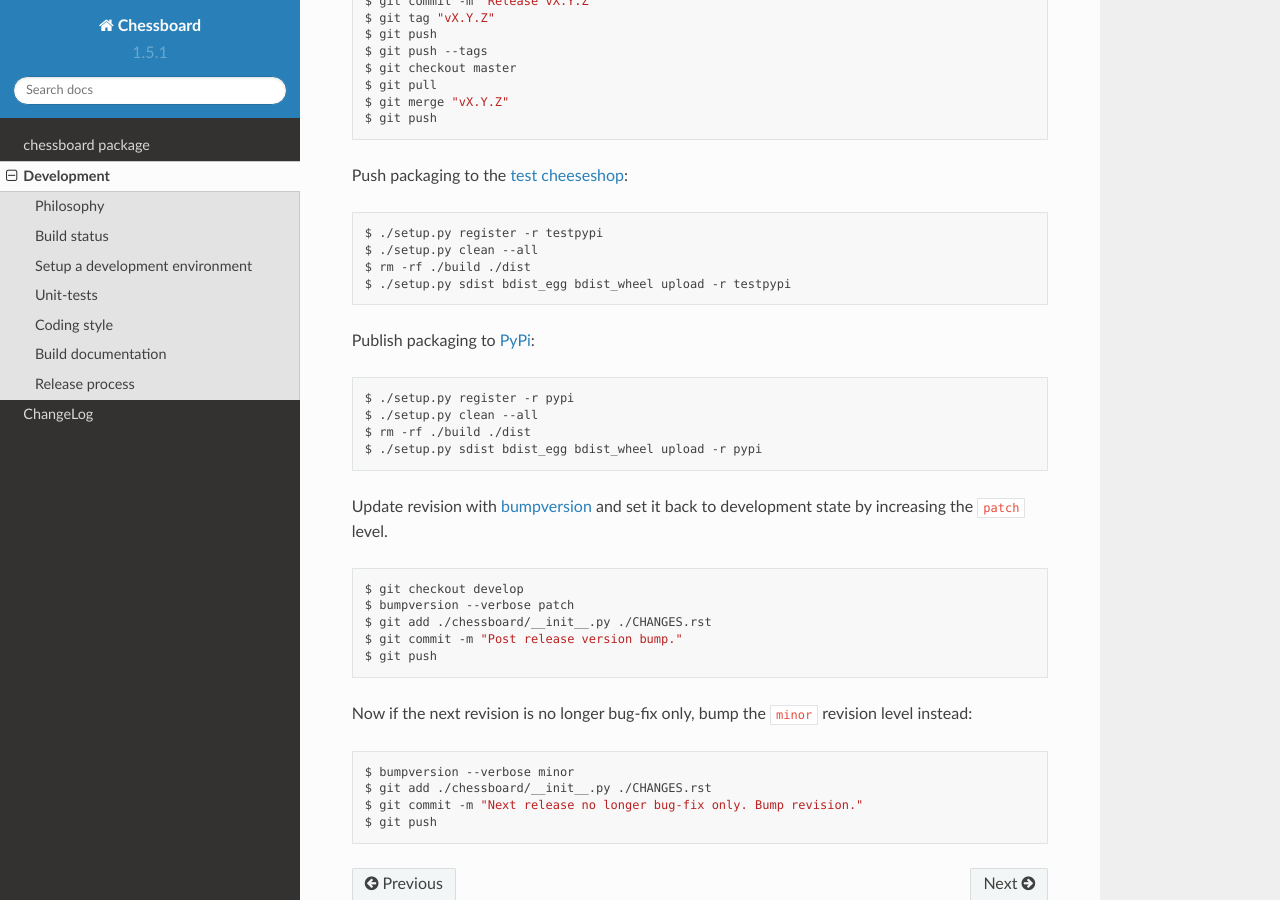
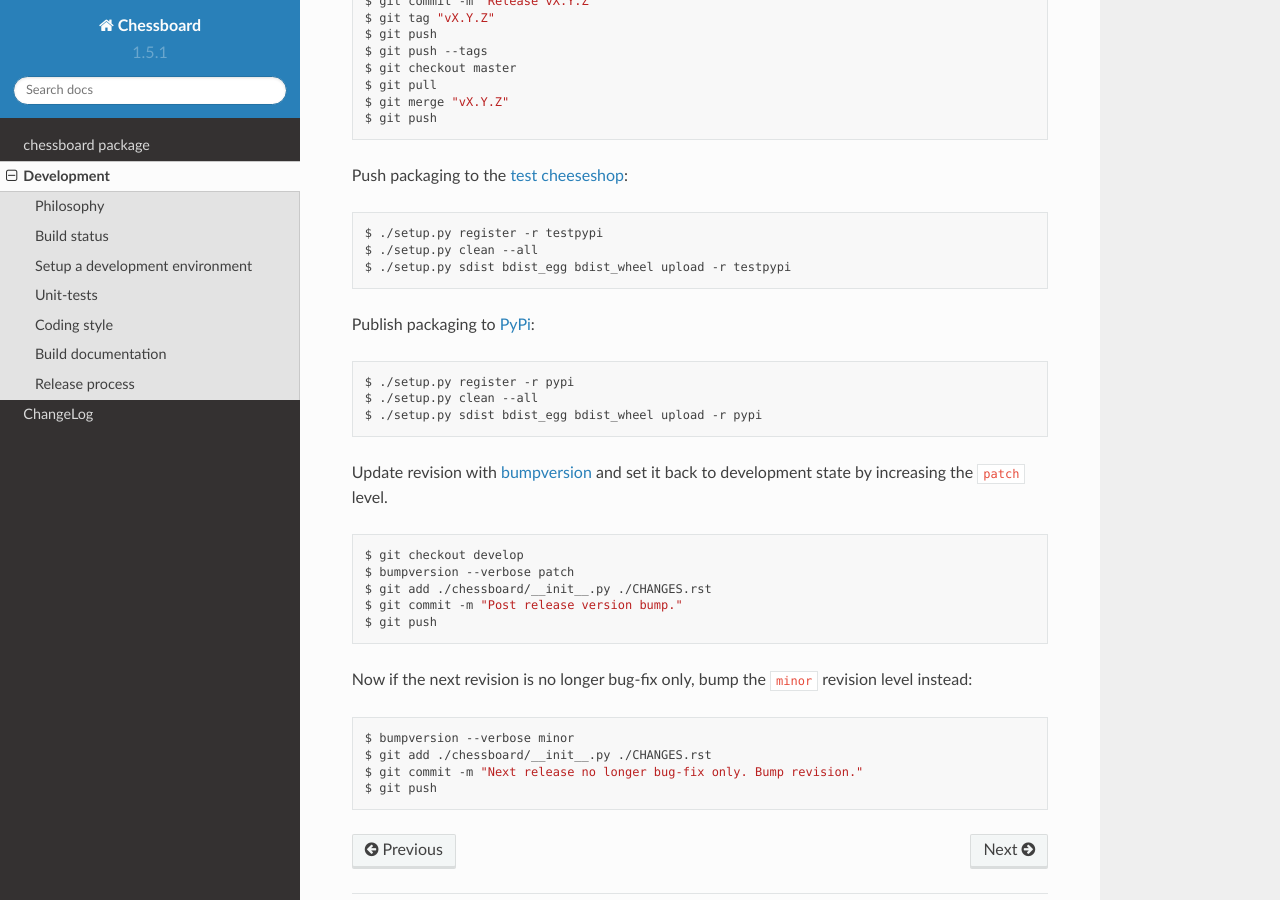
Before and after one commit to kdeldycke/chessboard, a Sphinx documentation site: the page built from docs/development.rst, in a window 1280 px wide and 900 px high, scrolled down 2252 px. Built offline with Sphinx 7.4.7 and the Read the Docs theme 2.0.0, drawn with Linux system fonts in a browser that asks for light colours; pages that are not in the unit, such as notebooks, are missing from menus.

Commit message:
No need to be paranoid.

```diff
--- a/docs/development.rst
+++ b/docs/development.rst
@@ -177,7 +177,6 @@ Push packaging to the `test cheeseshop
 
     $ ./setup.py register -r testpypi
     $ ./setup.py clean --all
-    $ rm -rf ./build ./dist
     $ ./setup.py sdist bdist_egg bdist_wheel upload -r testpypi
 
 Publish packaging to `PyPi <https://pypi.python.org>`_:
@@ -186,7 +185,6 @@ Publish packaging to `PyPi <https://pypi.python.org>`_:
 
     $ ./setup.py register -r pypi
     $ ./setup.py clean --all
-    $ rm -rf ./build ./dist
     $ ./setup.py sdist bdist_egg bdist_wheel upload -r pypi
 
 Update revision with `bumpversion <https://github.com/peritus/bumpversion>`_
```
